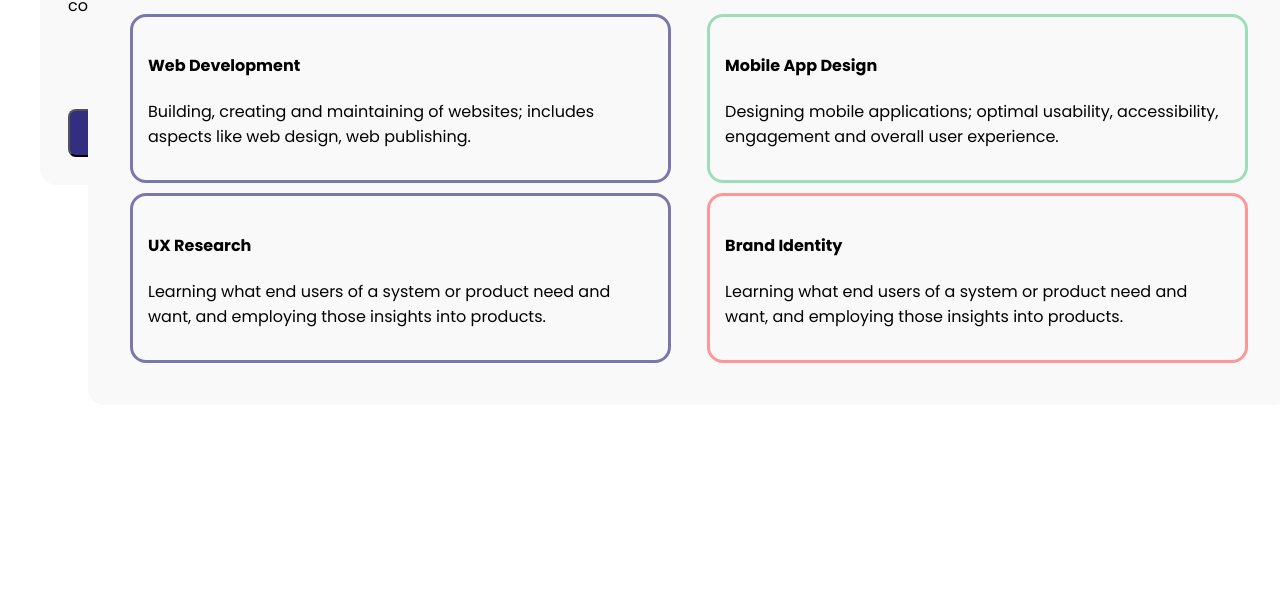
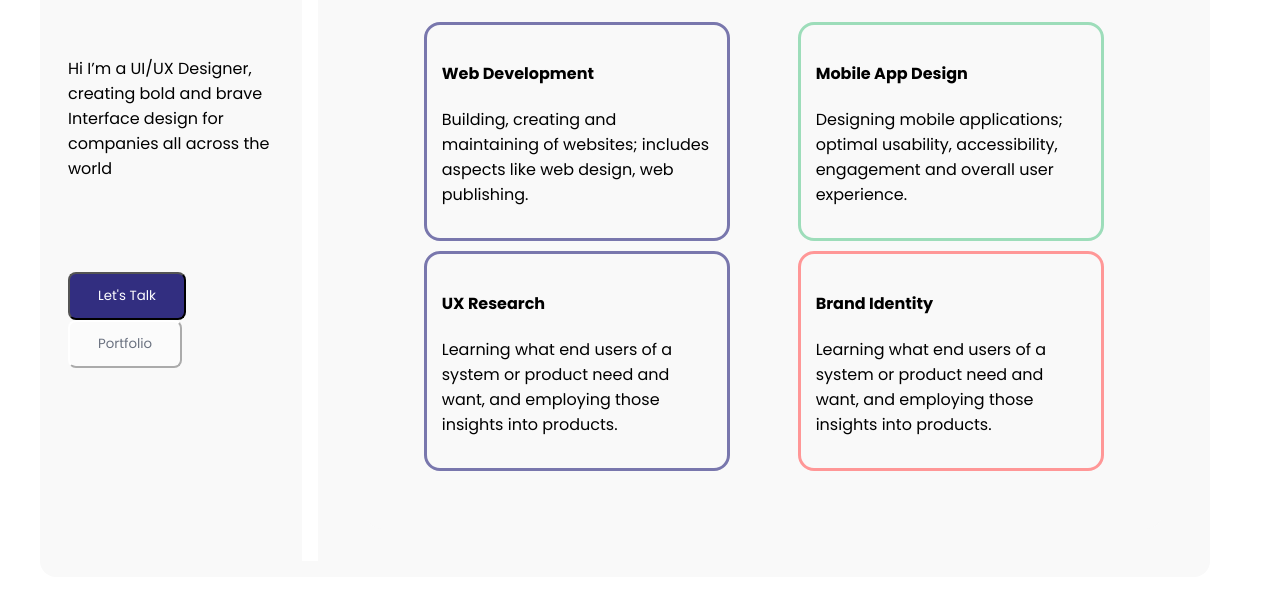
Before and after one commit to serenidhipity/portfolio, a plain HTML site: page index.html in a window 1280 px wide. Shown: the part 257-866 px from the top of the page. Before the commit the page ends 800 px from the top, so only its background shows below. Drawn offline with Linux system fonts and the light colour scheme.

Commit message:
minor changes

```diff
--- a/style.css
+++ b/style.css
@@ -7,7 +7,7 @@ html, body {
 
   .parent-div-1, .parent-div-2 {
     margin: 2rem;
-    position: absolute;
+    position: relative;
     width: 90%;
     border-radius: 16px;
     background-color: #f9f9f9;
@@ -30,7 +30,7 @@ html, body {
     padding: 12px 28px 12px 28px;
     gap: 12px;
     border-radius: 8px;
-    opacity: 0px;
+   /* opacity: 0px; */
     background-color: #322E80;
     color: white;
     font-family: "Poppins", sans-serif;
@@ -42,7 +42,7 @@ html, body {
     padding: 12px 28px 12px 28px;
     gap: 2rem;
     border-radius: 8px;
-    opacity: 0px;
+    /* opacity: 0px; */
     background-color: #FBFBFB;
     color: #6B7280;
     font-family: "Poppins", sans-serif;
@@ -54,7 +54,7 @@ html, body {
 
   .container {
     margin: 2rem;
-    position: absolute;
+    position: relative;
     width: 1170.19px;
     border-radius: 16px;
     background-color: #f9f9f9;
@@ -67,12 +67,11 @@ html, body {
   }
 
 
-  .card1{
+  .card1, .card2{
     flex: 1;
+    padding: 1rem;
   }
-  .card2{
-    flex: 1;
-  }
+
 
   .card-a, .card-b, .card-c, .card-d {
     padding: 15px;
```
